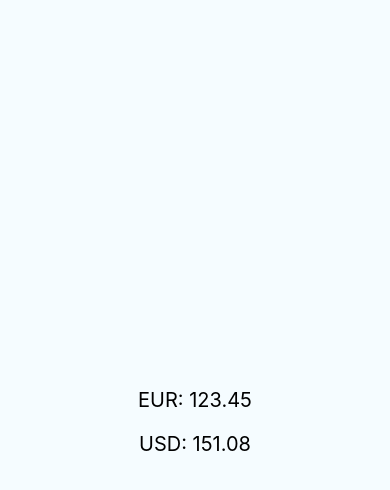
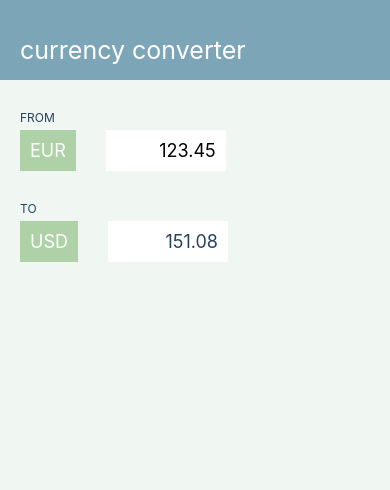
Before and after one commit to djpo/currency-converter, a React Native app: screen / in a window 390 px wide. Shown: the top 490 px of the page. Built offline with nearby package versions, Linux system fonts and the light colour scheme.

Commit message:
style screen; add TextInput

```diff
--- a/app/App.js
+++ b/app/App.js
@@ -11,6 +11,12 @@ const mapStateToProps = state => ({
   rates: state.rates,
 });
 
+const mapDispatchToProps = dispatch => ({
+  updateTextInput: (newText) => {
+    console.log('App > placeholder updateTextInput');
+  },
+});
+
 const propTypes = {
   fromCurrency: PropTypes.string.isRequired,
   toCurrency: PropTypes.string.isRequired,
@@ -22,6 +28,7 @@ const propTypes = {
       rate: PropTypes.string.isRequired,
     })
   ).isRequired,
+  updateTextInput: PropTypes.func.isRequired,
 };
 
 const App = props => (
@@ -31,4 +38,5 @@ const App = props => (
 App.propTypes = propTypes;
 export default connect(
   mapStateToProps,
+  mapDispatchToProps,
 )(App);
--- a/app/AppPres.js
+++ b/app/AppPres.js
@@ -3,6 +3,7 @@ import PropTypes from 'prop-types';
 import {
   StyleSheet,
   Text,
+  TextInput,
   View,
 } from 'react-native';
 
@@ -17,30 +18,95 @@ const propTypes = {
       rate: PropTypes.string.isRequired,
     })
   ).isRequired,
+  updateTextInput: PropTypes.func.isRequired,
 };
 
 const AppPres = props => (
   <View style={styles.container}>
-    <Text style={styles.testText}>
-      {props.fromCurrency}: {props.amountToConvert}
-    </Text>
-
-    <Text style={styles.testText}>
-      {props.toCurrency}: {props.amountConverted}
-    </Text>
+    <View style={styles.header}>
+      <Text style={styles.headerText}>
+        currency converter
+      </Text>
+    </View>
+    <View style={styles.body}>
+      <Text style={styles.rowLabel}>FROM</Text>
+      <View style={styles.row}>
+        <View style={styles.currencySelector}>
+          <Text style={styles.currencyLabel}>{props.fromCurrency}</Text>
+        </View>
+        <TextInput
+          style={styles.amountInput}
+          value={props.amountToConvert}
+          onChangeText={newText => props.updateTextInput(newText)}
+          placeholder="123.45"
+          autoCorrect={false}
+          keyboardType="numeric"
+          returnKeyType="done"
+          blurOnSubmit
+        />
+      </View>
+      <Text style={styles.rowLabel}>TO</Text>
+      <View style={styles.row}>
+        <View style={styles.currencySelector}>
+          <Text style={styles.currencyLabel}>{props.toCurrency}</Text>
+        </View>
+        <Text style={styles.amountOutput}>{props.amountConverted}</Text>
+      </View>
+    </View>
   </View>
 );
 
 const styles = StyleSheet.create({
   container: {
     flex: 1,
-    justifyContent: 'center',
-    alignItems: 'center',
-    backgroundColor: '#F5FCFF',
+    backgroundColor: 'rgba(204,229,211,0.3)',
   },
-  testText: {
-    margin: 10,
-    fontSize: 20,
+  header: {
+    marginBottom: 30,
+    paddingTop: 20,
+    backgroundColor: 'rgb(124,165,184)',
+  },
+  headerText: {
+    margin: 15,
+    marginLeft: 20,
+    fontSize: 25,
+    color: 'white',
+  },
+  body: {},
+  rowLabel: {
+    marginBottom: 5,
+    marginLeft: 20,
+    fontSize: 12,
+    color: 'rgb(39,65,94)',
+  },
+  row: {
+    marginBottom: 30,
+    flexDirection: 'row',
+  },
+  currencySelector: {
+    marginLeft: 20,
+    marginRight: 30,
+    backgroundColor: 'rgb(174,209,167)',
+    padding: 10,
+  },
+  currencyLabel: {
+    fontSize: 18,
+    color: 'white',
+  },
+  amountInput: {
+    width: 120,
+    backgroundColor: 'white',
+    fontSize: 18,
+    padding: 10,
+    textAlign: 'right',
+  },
+  amountOutput: {
+    width: 120,
+    backgroundColor: 'white',
+    padding: 10,
+    textAlign: 'right',
+    fontSize: 18,
+    color: 'rgb(39,65,94)',
   },
 });
 
```
